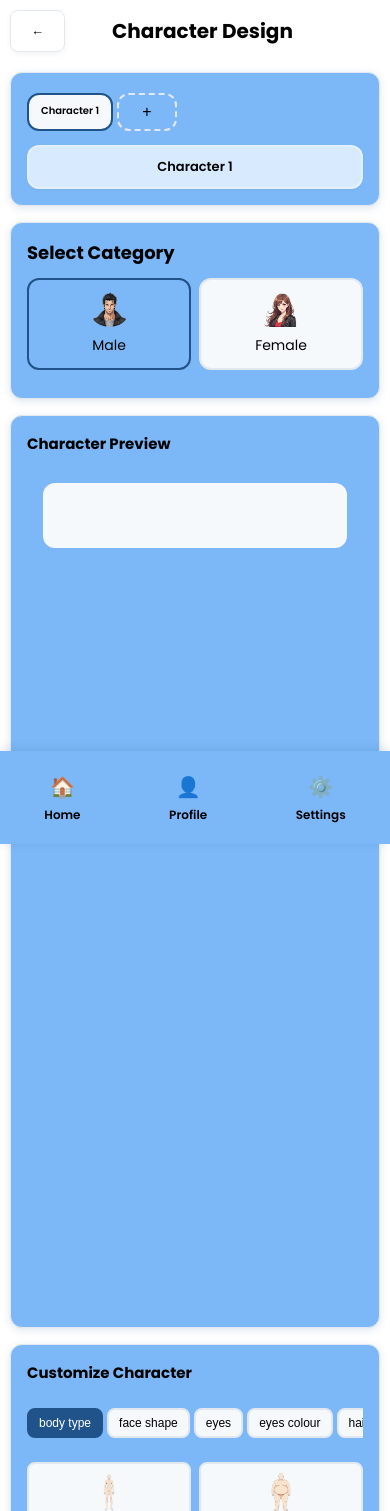
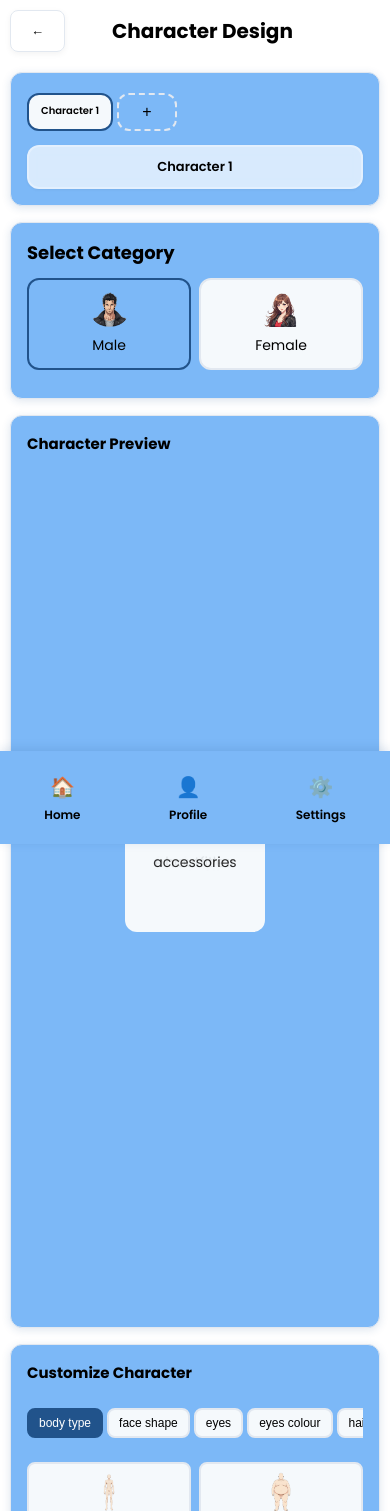
Before and after one commit to ayushhrawat/animemaker-ai, a React (Vite) app: page /character-design in a window 390 px wide. Shown: the top 1511 px of the page. Built offline with nearby package versions, Linux system fonts and the light colour scheme.

Commit message:
Fix video playback in preview page and character preview segment sizing

```diff
--- a/src/screens/CharacterDesign.css
+++ b/src/screens/CharacterDesign.css
@@ -53,16 +53,24 @@
   font-size: 18px;
 }
 
+.preview-container {
+  display: flex;
+  justify-content: center;
+  align-items: center;
+}
+
 .character-display {
   position: relative;
   width: 100%;
-  height: 100px; /* Reduced to one-third of original size */
+  max-width: 200px; /* Limit maximum width */
+  height: 200px; /* Fixed height for consistent preview */
   display: flex;
   align-items: center;
   justify-content: center;
   background: var(--bg-secondary);
   border-radius: 12px;
   overflow: hidden;
+  margin: 0 auto;
 }
 
 .character-part {
@@ -89,12 +97,8 @@
   }
 
   .character-display {
-    height: 80px; /* Reduced to one-third of original size */
-  }
-
-  .character-part {
-    max-width: 90%;
-    max-height: 90%;
+    max-width: 160px;
+    height: 160px;
   }
 }
 
@@ -109,7 +113,8 @@
   }
 
   .character-display {
-    height: 65px; /* Reduced to one-third of original size */
+    max-width: 140px;
+    height: 140px;
   }
 }
 
--- a/src/screens/CharacterDesign.jsx
+++ b/src/screens/CharacterDesign.jsx
@@ -364,7 +364,23 @@ const CharacterDesign = () => {
                       e.target.style.display = 'none';
                     }}
                   />
-                ) : null;
+                ) : (
+                  <div
+                    key={partType}
+                    className="character-part"
+                    style={{
+                      zIndex: partTypes.indexOf(partType),
+                      display: 'flex',
+                      alignItems: 'center',
+                      justifyContent: 'center',
+                      fontSize: '14px',
+                      color: 'var(--text-secondary)',
+                      backgroundColor: 'var(--bg-secondary)'
+                    }}
+                  >
+                    {partType}
+                  </div>
+                );
               })}
             </div>
           </div>
--- a/src/screens/Preview.jsx
+++ b/src/screens/Preview.jsx
@@ -19,6 +19,7 @@ const Preview = () => {
   const [thumbnail, setThumbnail] = useState(null);
   const videoRef = useRef(null);
   const canvasRef = useRef(null);
+  const [showVideo, setShowVideo] = useState(false);
 
   useEffect(() => {
     window.scrollTo(0, 0);
@@ -89,6 +90,10 @@ const Preview = () => {
         videoRef.current.play();
       }
       setIsPlaying(!isPlaying);
+      // Show video when playing, thumbnail when paused
+      if (!isPlaying) {
+        setShowVideo(true);
+      }
     }
   };
 
@@ -143,26 +148,39 @@ const Preview = () => {
           <div className="player-screen">
             <div className="anime-preview">
               <div className="preview-placeholder">
-                {thumbnail ? (
-                  <img
-                    src={thumbnail}
-                    alt="Video thumbnail"
-                    style={{ width: '100%', height: 'auto', maxHeight: '300px', borderRadius: '12px', objectFit: 'cover' }}
-                  />
-                ) : (
+                {showVideo || isPlaying ? (
                   <video
                     ref={videoRef}
                     src={getVideoSource()}
-                    style={{ width: '100%', height: 'auto', maxHeight: '300px', borderRadius: '12px', display: 'none' }}
+                    style={{ width: '100%', height: 'auto', maxHeight: '300px', borderRadius: '12px' }}
                     onPlay={() => setIsPlaying(true)}
                     onPause={() => setIsPlaying(false)}
-                    onEnded={() => setIsPlaying(false)}
+                    onEnded={() => {
+                      setIsPlaying(false);
+                      setShowVideo(false);
+                    }}
                     onLoadedMetadata={handleLoadedMetadata}
                     onTimeUpdate={handleTimeUpdate}
                     onError={handleVideoError}
                     onLoadStart={handleVideoLoadStart}
                     onCanPlay={handleVideoCanPlay}
+                    autoPlay
                   />
+                ) : thumbnail ? (
+                  <div onClick={() => setShowVideo(true)} style={{ cursor: 'pointer' }}>
+                    <img
+                      src={thumbnail}
+                      alt="Video thumbnail"
+                      style={{ width: '100%', height: 'auto', maxHeight: '300px', borderRadius: '12px', objectFit: 'cover' }}
+                    />
+                    <div style={{ position: 'absolute', top: '50%', left: '50%', transform: 'translate(-50%, -50%)' }}>
+                      <div style={{ fontSize: '64px' }}>▶️</div>
+                    </div>
+                  </div>
+                ) : (
+                  <div style={{ width: '100%', height: '300px', backgroundColor: '#f0f0f0', borderRadius: '12px', display: 'flex', alignItems: 'center', justifyContent: 'center' }}>
+                    <div>Loading video...</div>
+                  </div>
                 )}
                 <div style={{marginTop: '15px', fontSize: '16px', color: 'var(--text-secondary)'}}>
                   {currentVideo === 'anime_demo' ? 'Anime Style Demo' : 'Realistic Style Demo'}
```
